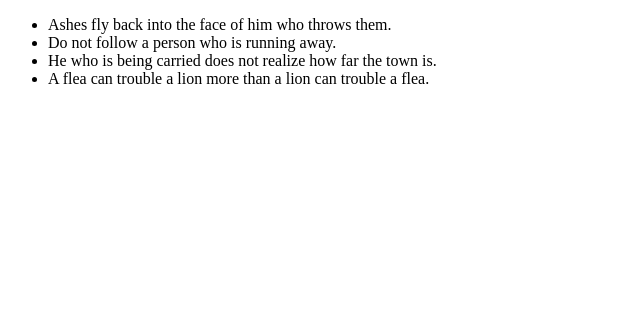
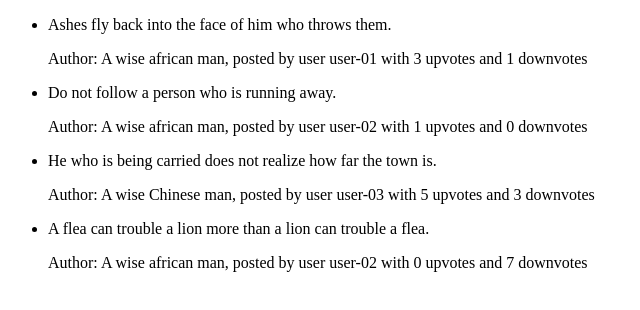
Before and after one commit to Clinton-dev/quotes-app, an Angular app: page / in a window 1280 px wide. Shown: the top 310 px of the page, without its empty margins (0-640 px from the left). Built offline with nearby package versions, Linux system fonts and the light colour scheme.

Commit message:
Add input property binding to quote detail component

```diff
--- a/src/app/quote-detail/quote-detail.component.html
+++ b/src/app/quote-detail/quote-detail.component.html
@@ -1 +1 @@
-<p>quote-detail works!</p>
+<p>Author: {{quote.author}}, posted by user {{quote.user}} with {{quote.upvotes}} upvotes and {{quote.downvotes}} downvotes</p>
--- a/src/app/quote-detail/quote-detail.component.ts
+++ b/src/app/quote-detail/quote-detail.component.ts
@@ -1,4 +1,5 @@
-import { Component, OnInit } from '@angular/core';
+import { Component, OnInit, Input } from '@angular/core';
+import { Quote } from "../quote";
 
 @Component({
   selector: 'app-quote-detail',
@@ -7,6 +8,7 @@ import { Component, OnInit } from '@angular/core';
 })
 export class QuoteDetailComponent implements OnInit {
 
+  @Input() quote:Quote;
   constructor() { }
 
   ngOnInit(): void {
--- a/src/app/quote/quote.component.html
+++ b/src/app/quote/quote.component.html
@@ -1,5 +1,6 @@
 <ul>
     <li *ngFor="let quote of quotes">
         {{quote.name}}
+        <app-quote-detail [quote]="quote"></app-quote-detail>
     </li>
 </ul>
```
